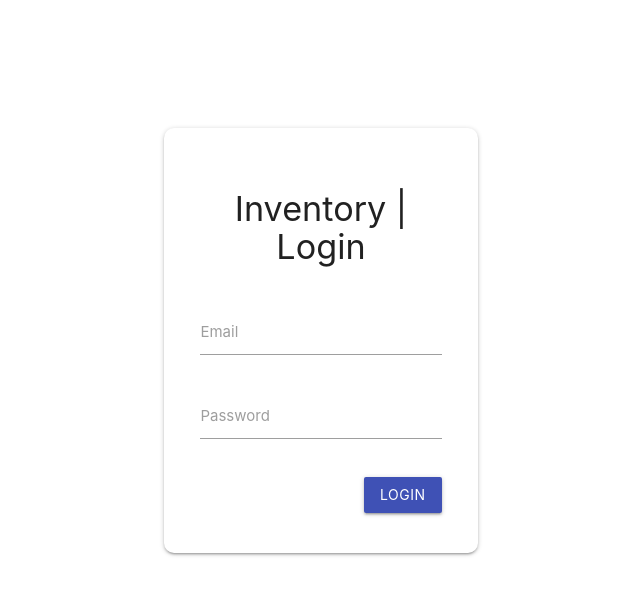
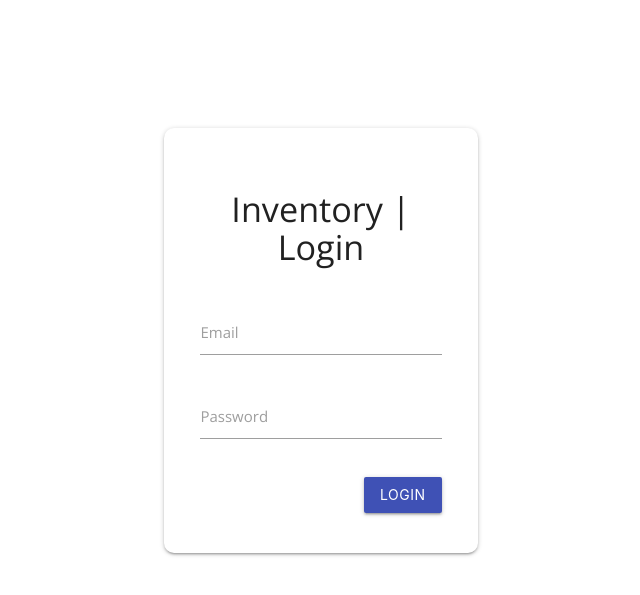
Before and after one commit to anupamvs/Inventory-Management, a Flask app: a page that uses templates/user/login.html in a window 1280 px wide. Shown: the top 595 px of the page, without its empty margins (319-959 px from the left). Run offline with Flask 2, Linux system fonts and the light colour scheme; some libraries are stand-ins or nearby versions.

Commit message:
Font Changes

```diff
--- a/static/css/style.css
+++ b/static/css/style.css
@@ -1,3 +1,6 @@
+body{
+    font-family: 'Open Sans';
+}
 nav {
     line-height : 64px;
     height: 64px;
```
